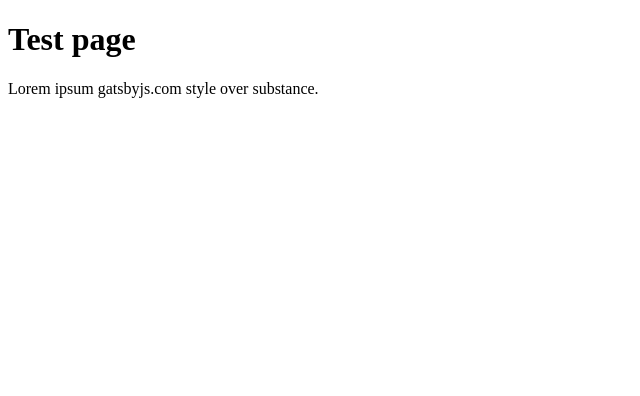
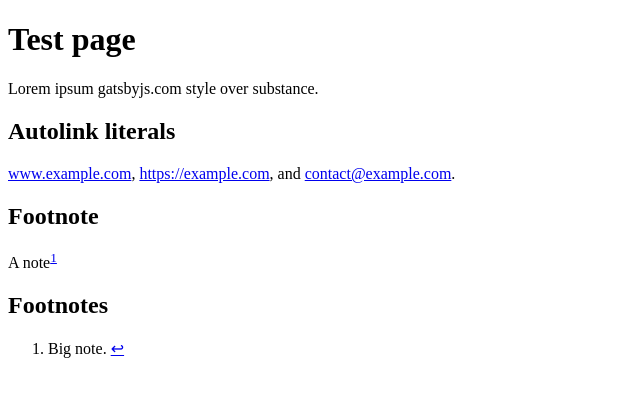
Before and after one commit to fk/mdxv2, a Gatsby site: page /test in a window 1280 px wide. Shown: the whole page, without its empty margins (0-640 px from the left). Built offline with nearby package versions, Linux system fonts and the light colour scheme; Gatsby itself is replaced by a stand-in of ours.

Commit message:
Add GFM MDX content (footnotes, autolink literals)

```diff
--- a/src/pages/test.mdx
+++ b/src/pages/test.mdx
@@ -1,3 +1,13 @@
 # Test page
 
 Lorem ipsum gatsbyjs.com style over substance.
+
+## Autolink literals
+
+www.example.com, https://example.com, and contact@example.com.
+
+## Footnote
+
+A note[^1]
+
+[^1]: Big note.
```
